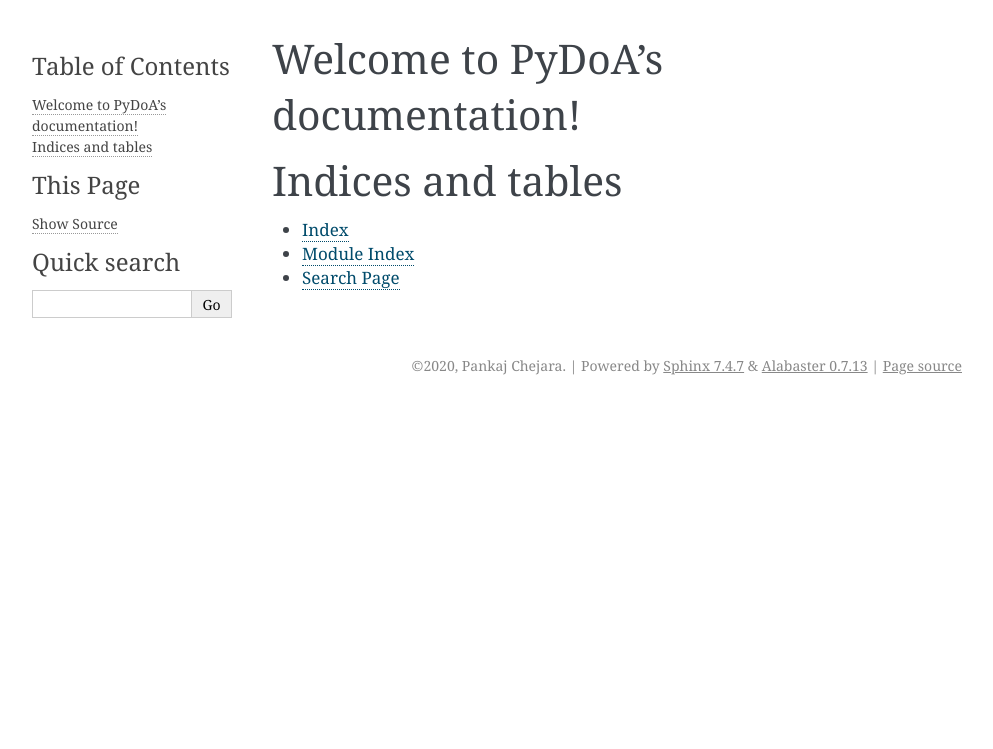
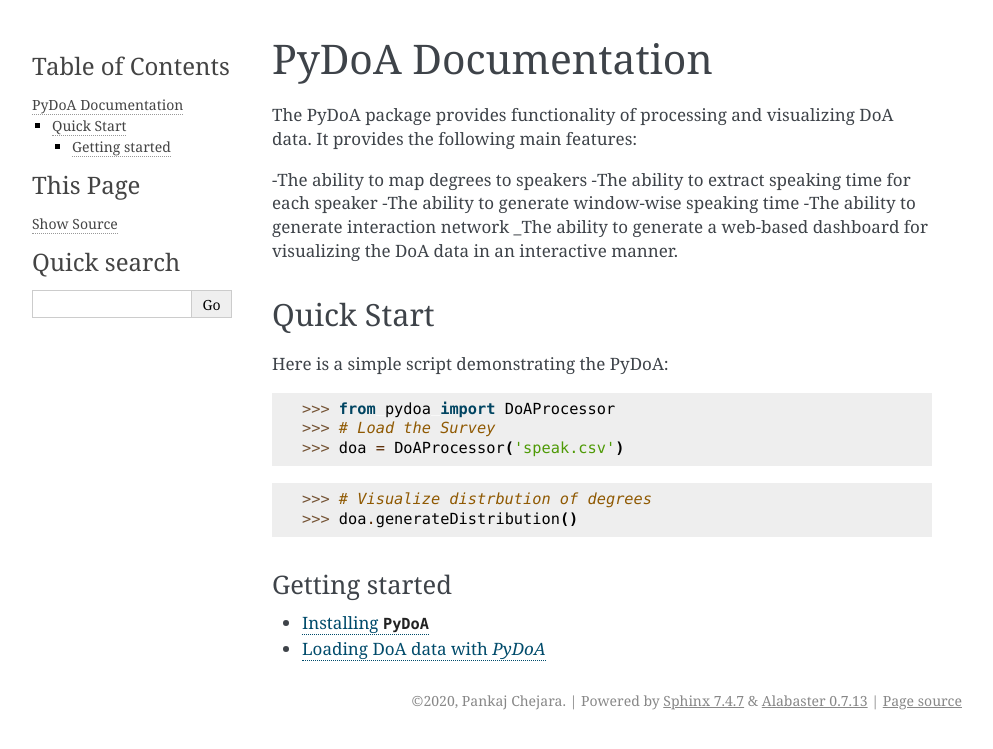
Before and after one commit to pankajchejara23/pydoa, a Sphinx documentation site: the page built from docs/index.rst, in a window 1280 px wide. Shown: the top 749 px of the page, without its empty margins (148-1141 px from the left). Built offline with Sphinx 7.4.7, drawn with Linux system fonts in a browser that asks for light colours.

Commit message:
updated docs

```diff
--- a/docs/index.rst
+++ b/docs/index.rst
@@ -1,20 +1,34 @@
-.. PyDoA documentation master file, created by
-   sphinx-quickstart on Wed Jan 15 06:06:51 2020.
-   You can adapt this file completely to your liking, but it should at least
-   contain the root `toctree` directive.
+PyDoA Documentation
+========================
 
-Welcome to PyDoA's documentation!
-=================================
+The PyDoA package provides functionality of processing and visualizing DoA data.
+It provides the following main features:
 
-.. toctree::
-   :maxdepth: 2
-   :caption: Contents:
+-The ability to map degrees to speakers
+-The ability to extract speaking time for each speaker
+-The ability to generate window-wise speaking time
+-The ability to generate interaction network
+_The ability to generate a web-based dashboard for visualizing the DoA data in an interactive manner.
+
+Quick Start
+-----------
+
+Here is a simple script demonstrating the PyDoA:
+
+    >>> from pydoa import DoAProcessor
+    >>> # Load the Survey
+    >>> doa = DoAProcessor('speak.csv')
+
+    >>> # Visualize distrbution of degrees
+    >>> doa.generateDistribution()
 
 
 
-Indices and tables
-==================
+Getting started
+^^^^^^^^^^^^^^^
 
-* :ref:`genindex`
-* :ref:`modindex`
-* :ref:`search`
+.. toctree::
+  :maxdepth: 1
+
+  installing.rst
+  loading_data.rst
```
Also changed, not shown: docs/installing.rst (added, +34 -0 lines), docs/loading_data.rst (added, +9 -0 lines).
